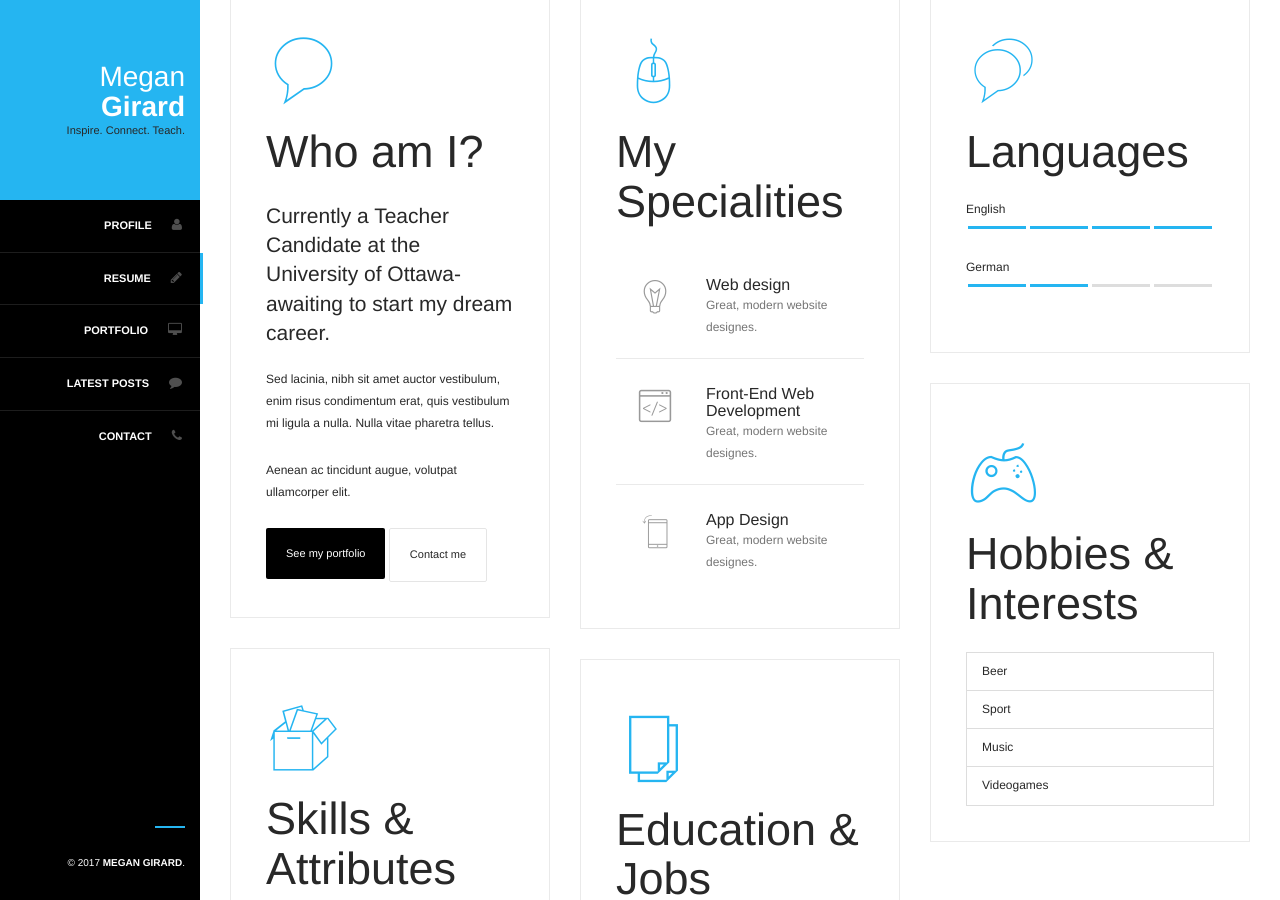
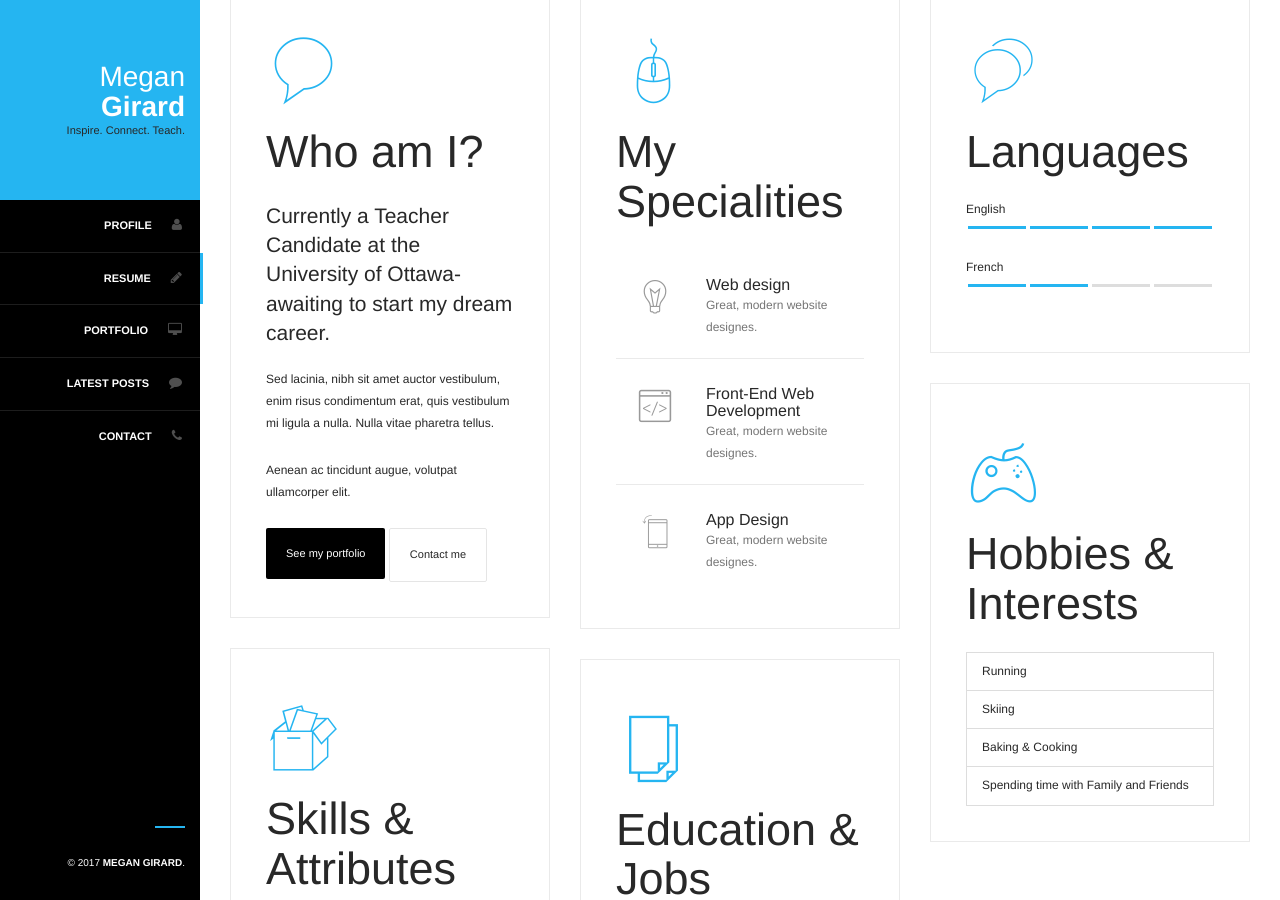
Before and after one commit to DaydreamDevelopment/megan-girard, a Jekyll site: the page built from index.html, in a window 1280 px wide and 900 px high, scrolled down 949 px. Built offline with Jekyll 4.4.1, drawn with Linux system fonts in a browser that asks for light colours; the list of posts is cut into pages by our own code; some of the changed text lies outside the part shown.

Commit message:
Updated 'index.html' via CloudCannon

```diff
--- a/index.html
+++ b/index.html
@@ -78,7 +78,7 @@
             <h3>Skills &amp; Attributes</h3>
             <!-- Sinlge skill -->
             <div class="skill">
-              <span class="skill-name editable">Adobe Photoshop</span>
+              <span class="skill-name editable">Experienced Leader</span>
               <div class="skill-bar sb-primary">
                 <div class="skill-rate-on"></div>
                 <div class="skill-rate-on"></div>
@@ -88,7 +88,7 @@
             </div>
             <!-- Sinlge skill -->
             <div class="skill">
-              <span class="skill-name editable">Adobe Dreamweaver</span>
+              <span class="skill-name editable">Flexible and Adaptive</span>
               <div class="skill-bar sb-primary">
                 <div class="skill-rate-on"></div>
                 <div class="skill-rate-on"></div>
@@ -98,7 +98,7 @@
             </div>
             <!-- Sinlge skill -->
             <div class="skill">
-              <span class="skill-name editable">HTML/CSS</span>
+              <span class="skill-name editable">Prepared and Organized</span>
               <div class="skill-bar sb-primary">
                 <div class="skill-rate-on"></div>
                 <div class="skill-rate-on"></div>
@@ -108,7 +108,7 @@
             </div>
             <!-- Sinlge skill -->
             <div class="skill">
-              <span class="skill-name editable">jQuery</span>
+              <span class="skill-name editable">Work well Independently and as a Team</span>
               <div class="skill-bar sb-primary">
                 <div class="skill-rate-on"></div>
                 <div class="skill-rate-on"></div>
@@ -198,7 +198,7 @@
             </div>
             <!-- Single skill -->
             <div class="skill">
-              <span class="skill-name editable">German</span>
+              <span class="skill-name editable">French&nbsp;</span>
               <div class="skill-bar sb-primary">
                 <div class="skill-rate-on"></div>
                 <div class="skill-rate-on"></div>
@@ -214,10 +214,10 @@
             <h3 class="editable">Hobbies &amp; Interests</h3>
             <!-- List group -->
             <ul class="list-group">
-              <li class="list-group-item editable">Beer</li>
-              <li class="list-group-item editable">Sport</li>
-              <li class="list-group-item editable">Music</li>
-              <li class="list-group-item editable">Videogames</li>
+              <li class="list-group-item editable">Running&nbsp;</li>
+              <li class="list-group-item editable">Skiing&nbsp;</li>
+              <li class="list-group-item editable">Baking &amp; Cooking</li>
+              <li class="list-group-item editable">Spending time with Family and Friends</li>
             </ul>
           </div>
 
```
